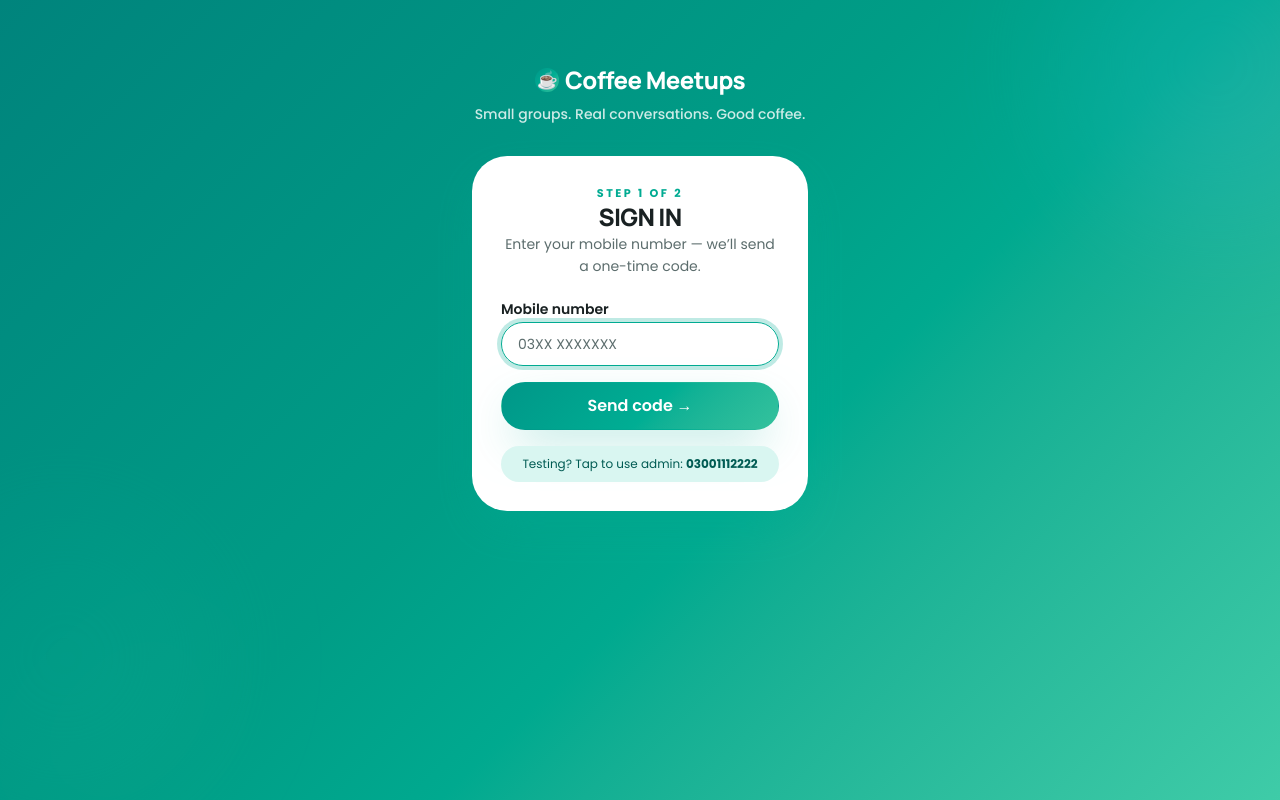
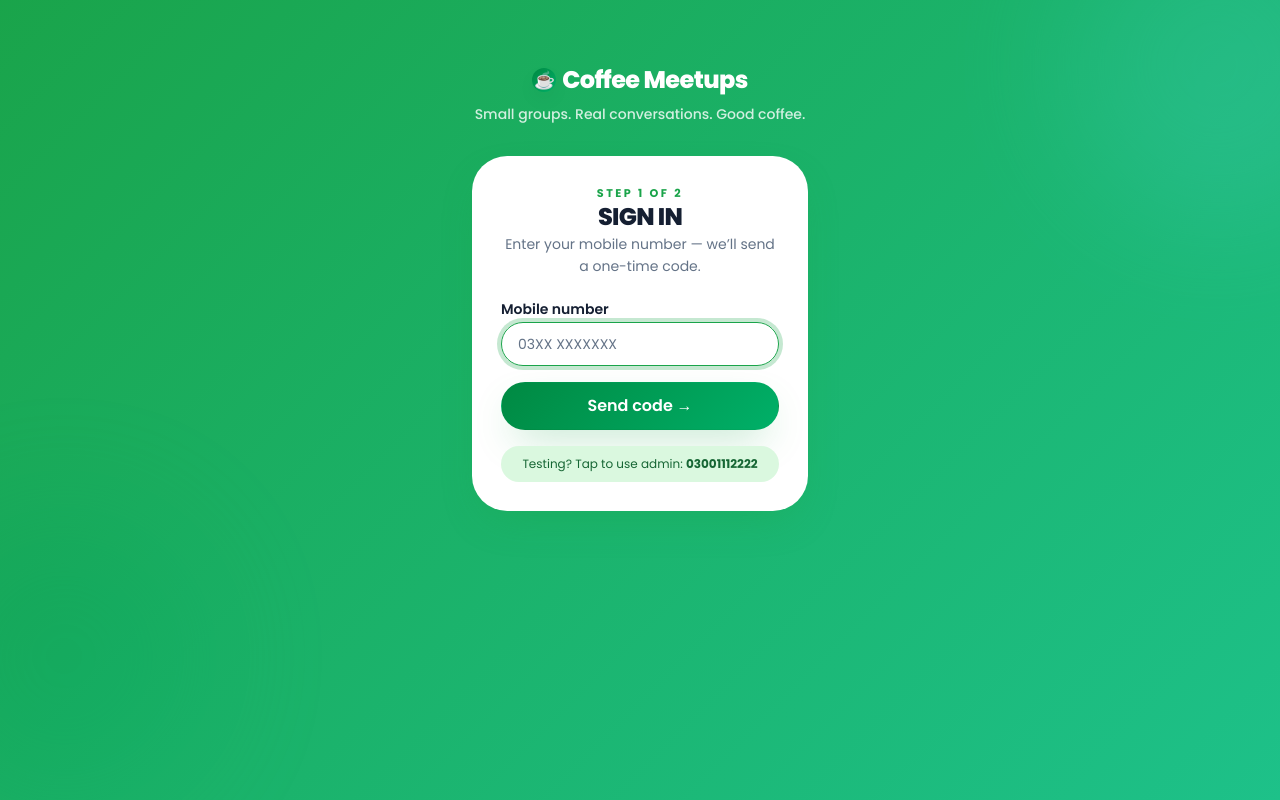
Before and after one commit to jasim-n/coofeemettup, a Next.js app in the folder apps/web/: page /login in a window 1280 px wide. Built offline with nearby package versions, Linux system fonts and the light colour scheme; no server answers.

Commit message:
Re-skin to Design System v2.0: green (#16A34A) brand + slate neutrals + Poppins; theme tokens + docs

```diff
--- a/apps/web/src/app/globals.css
+++ b/apps/web/src/app/globals.css
@@ -54,98 +54,97 @@
 }
 
 :root {
-  /* Light + teal: clean neutral canvas, teal brand, near-black ink. Manrope/Poppins. */
-  --background: oklch(0.99 0.005 200);
-  --foreground: oklch(0.24 0.012 205);
+  /* Coffee Meetups Design System v2.0 — GREEN #16A34A brand, slate neutrals, Poppins. */
+  --background: oklch(0.985 0.004 247); /* slate-50  #F8FAFC */
+  --foreground: oklch(0.24 0.04 264); /* slate-900  #0F172A */
   --card: oklch(1 0 0);
-  --card-foreground: oklch(0.24 0.012 205);
+  --card-foreground: oklch(0.24 0.04 264);
   --popover: oklch(1 0 0);
-  --popover-foreground: oklch(0.24 0.012 205);
+  --popover-foreground: oklch(0.24 0.04 264);
 
-  --primary: oklch(0.66 0.125 178);
+  --primary: oklch(0.63 0.17 149); /* Primary 500  #16A34A */
   --primary-foreground: oklch(1 0 0);
-  --secondary: oklch(0.95 0.03 185);
-  --secondary-foreground: oklch(0.42 0.08 185);
-  --muted: oklch(0.965 0.008 200);
-  --muted-foreground: oklch(0.52 0.02 200);
-  --accent: oklch(0.92 0.05 185);
-  --accent-foreground: oklch(0.35 0.07 185);
-  --destructive: oklch(0.58 0.22 27);
-  --border: oklch(0.91 0.01 200);
-  --input: oklch(0.91 0.01 200);
-  --ring: oklch(0.66 0.125 178);
+  --secondary: oklch(0.95 0.045 150); /* light green */
+  --secondary-foreground: oklch(0.45 0.11 151); /* Primary 700  #166534 */
+  --muted: oklch(0.968 0.005 247); /* slate-100  #F1F5F9 */
+  --muted-foreground: oklch(0.55 0.037 257); /* slate-500  #64748B */
+  --accent: oklch(0.94 0.05 150);
+  --accent-foreground: oklch(0.42 0.1 151);
+  --destructive: oklch(0.637 0.237 25); /* Error  #EF4444 */
+  --border: oklch(0.922 0.007 259); /* slate-200 */
+  --input: oklch(0.922 0.007 259);
+  --ring: oklch(0.63 0.17 149);
 
   /* Brand extras for gradients / dark hero sections. */
-  --ink: oklch(0.21 0.015 205);
-  --ink-foreground: oklch(0.97 0.006 200);
-  --accent-pink: oklch(0.74 0.11 205);
-  --accent-amber: oklch(0.86 0.07 185);
+  --ink: oklch(0.26 0.05 166); /* deep forest green for dark panels */
+  --ink-foreground: oklch(0.98 0.01 150);
+  --accent-pink: oklch(0.656 0.2 354); /* Pink  #EC4899 */
+  --accent-amber: oklch(0.8 0.14 75); /* Warning  #F59E0B */
 
-  --chart-1: oklch(0.66 0.125 178);
-  --chart-2: oklch(0.72 0.12 172);
-  --chart-3: oklch(0.7 0.11 205);
-  --chart-4: oklch(0.6 0.1 185);
-  --chart-5: oklch(0.5 0.09 190);
+  --chart-1: oklch(0.63 0.17 149); /* green */
+  --chart-2: oklch(0.72 0.15 163); /* emerald  #10B981 */
+  --chart-3: oklch(0.8 0.14 75); /* amber */
+  --chart-4: oklch(0.62 0.21 259); /* info blue  #3B82F6 */
+  --chart-5: oklch(0.61 0.22 292); /* purple  #8B5CF6 */
   --radius: 1rem;
 
   --gradient-hero: linear-gradient(
     135deg,
-    oklch(0.55 0.1 188) 0%,
-    oklch(0.62 0.12 178) 45%,
-    oklch(0.76 0.13 172) 100%
-  );
+    oklch(0.63 0.17 149) 0%,
+    oklch(0.72 0.15 163) 100%
+  ); /* Primary gradient  #16A34A → #10B981 */
   --gradient-ember: linear-gradient(
     135deg,
-    oklch(0.6 0.12 184) 0%,
-    oklch(0.73 0.13 171) 100%
+    oklch(0.55 0.15 152) 0%,
+    oklch(0.66 0.17 158) 100%
   );
   --gradient-sky: linear-gradient(
     135deg,
-    oklch(0.67 0.12 192) 0%,
-    oklch(0.74 0.11 212) 100%
+    oklch(0.72 0.15 163) 0%,
+    oklch(0.78 0.11 195) 100%
   );
-  --shadow-glow: 0 18px 48px -14px oklch(0.66 0.125 178 / 0.45);
-  --shadow-soft: 0 10px 30px -12px oklch(0.3 0.03 205 / 0.22);
+  --shadow-glow: 0 16px 40px -14px oklch(0.63 0.17 149 / 0.42);
+  --shadow-soft: 0 8px 24px -6px oklch(0.22 0.04 264 / 0.14);
 
-  --sidebar: oklch(0.98 0.006 200);
-  --sidebar-foreground: oklch(0.24 0.012 205);
-  --sidebar-primary: oklch(0.66 0.125 178);
+  --sidebar: oklch(0.985 0.004 247);
+  --sidebar-foreground: oklch(0.24 0.04 264);
+  --sidebar-primary: oklch(0.63 0.17 149);
   --sidebar-primary-foreground: oklch(1 0 0);
-  --sidebar-accent: oklch(0.92 0.05 185);
-  --sidebar-accent-foreground: oklch(0.35 0.07 185);
-  --sidebar-border: oklch(0.91 0.01 200);
-  --sidebar-ring: oklch(0.66 0.125 178);
+  --sidebar-accent: oklch(0.94 0.05 150);
+  --sidebar-accent-foreground: oklch(0.42 0.1 151);
+  --sidebar-border: oklch(0.922 0.007 259);
+  --sidebar-ring: oklch(0.63 0.17 149);
 }
 
 .dark {
-  --background: oklch(0.17 0.012 205);
-  --foreground: oklch(0.97 0.006 200);
-  --card: oklch(0.23 0.015 205);
-  --card-foreground: oklch(0.97 0.006 200);
-  --popover: oklch(0.23 0.015 205);
-  --popover-foreground: oklch(0.97 0.006 200);
-  --primary: oklch(0.72 0.13 175);
-  --primary-foreground: oklch(0.16 0.02 205);
-  --secondary: oklch(0.29 0.03 195);
-  --secondary-foreground: oklch(0.97 0.006 200);
-  --muted: oklch(0.28 0.02 200);
-  --muted-foreground: oklch(0.72 0.02 195);
-  --accent: oklch(0.31 0.04 190);
-  --accent-foreground: oklch(0.97 0.006 200);
+  --background: oklch(0.19 0.03 264); /* slate-950 */
+  --foreground: oklch(0.97 0.006 250);
+  --card: oklch(0.24 0.03 262); /* slate-900 */
+  --card-foreground: oklch(0.97 0.006 250);
+  --popover: oklch(0.24 0.03 262);
+  --popover-foreground: oklch(0.97 0.006 250);
+  --primary: oklch(0.7 0.16 152); /* brighter green for dark */
+  --primary-foreground: oklch(0.18 0.03 264);
+  --secondary: oklch(0.3 0.03 260);
+  --secondary-foreground: oklch(0.97 0.006 250);
+  --muted: oklch(0.28 0.025 260);
+  --muted-foreground: oklch(0.72 0.02 258);
+  --accent: oklch(0.32 0.05 155);
+  --accent-foreground: oklch(0.97 0.006 250);
   --destructive: oklch(0.7 0.19 22);
   --border: oklch(1 0 0 / 12%);
   --input: oklch(1 0 0 / 15%);
-  --ring: oklch(0.72 0.13 175);
-  --ink: oklch(0.14 0.012 205);
-  --ink-foreground: oklch(0.97 0.006 200);
-  --sidebar: oklch(0.23 0.015 205);
-  --sidebar-foreground: oklch(0.97 0.006 200);
-  --sidebar-primary: oklch(0.72 0.13 175);
-  --sidebar-primary-foreground: oklch(0.16 0.02 205);
-  --sidebar-accent: oklch(0.31 0.04 190);
-  --sidebar-accent-foreground: oklch(0.97 0.006 200);
+  --ring: oklch(0.7 0.16 152);
+  --ink: oklch(0.2 0.04 166);
+  --ink-foreground: oklch(0.98 0.01 150);
+  --sidebar: oklch(0.24 0.03 262);
+  --sidebar-foreground: oklch(0.97 0.006 250);
+  --sidebar-primary: oklch(0.7 0.16 152);
+  --sidebar-primary-foreground: oklch(0.18 0.03 264);
+  --sidebar-accent: oklch(0.32 0.05 155);
+  --sidebar-accent-foreground: oklch(0.97 0.006 250);
   --sidebar-border: oklch(1 0 0 / 12%);
-  --sidebar-ring: oklch(0.72 0.13 175);
+  --sidebar-ring: oklch(0.7 0.16 152);
 }
 
 @layer base {
@@ -157,12 +156,12 @@
     background-image:
       radial-gradient(
         60% 40% at 85% -5%,
-        oklch(0.76 0.12 176 / 0.16),
+        oklch(0.63 0.17 149 / 0.1),
         transparent 70%
       ),
       radial-gradient(
         50% 40% at 0% 0%,
-        oklch(0.72 0.11 205 / 0.12),
+        oklch(0.72 0.15 163 / 0.08),
         transparent 70%
       );
     background-attachment: fixed;
--- a/apps/web/src/app/layout.tsx
+++ b/apps/web/src/app/layout.tsx
@@ -1,11 +1,12 @@
 import type { Metadata } from "next";
-import { Manrope, Poppins } from "next/font/google";
+import { Poppins } from "next/font/google";
 import "./globals.css";
 import { AuthProvider } from "@/components/auth-provider";
 import { RequestsBadgeProvider } from "@/components/requests-badge";
 import { DesktopNav } from "@/components/desktop-nav";
 
-const heading = Manrope({
+// Design System v2.0 — Poppins across the whole product (headings + body).
+const heading = Poppins({
   variable: "--font-heading",
   subsets: ["latin"],
   weight: ["600", "700", "800"],
```
Also changed, not shown: 1 other file (tests, documents, lock files or other folders).
